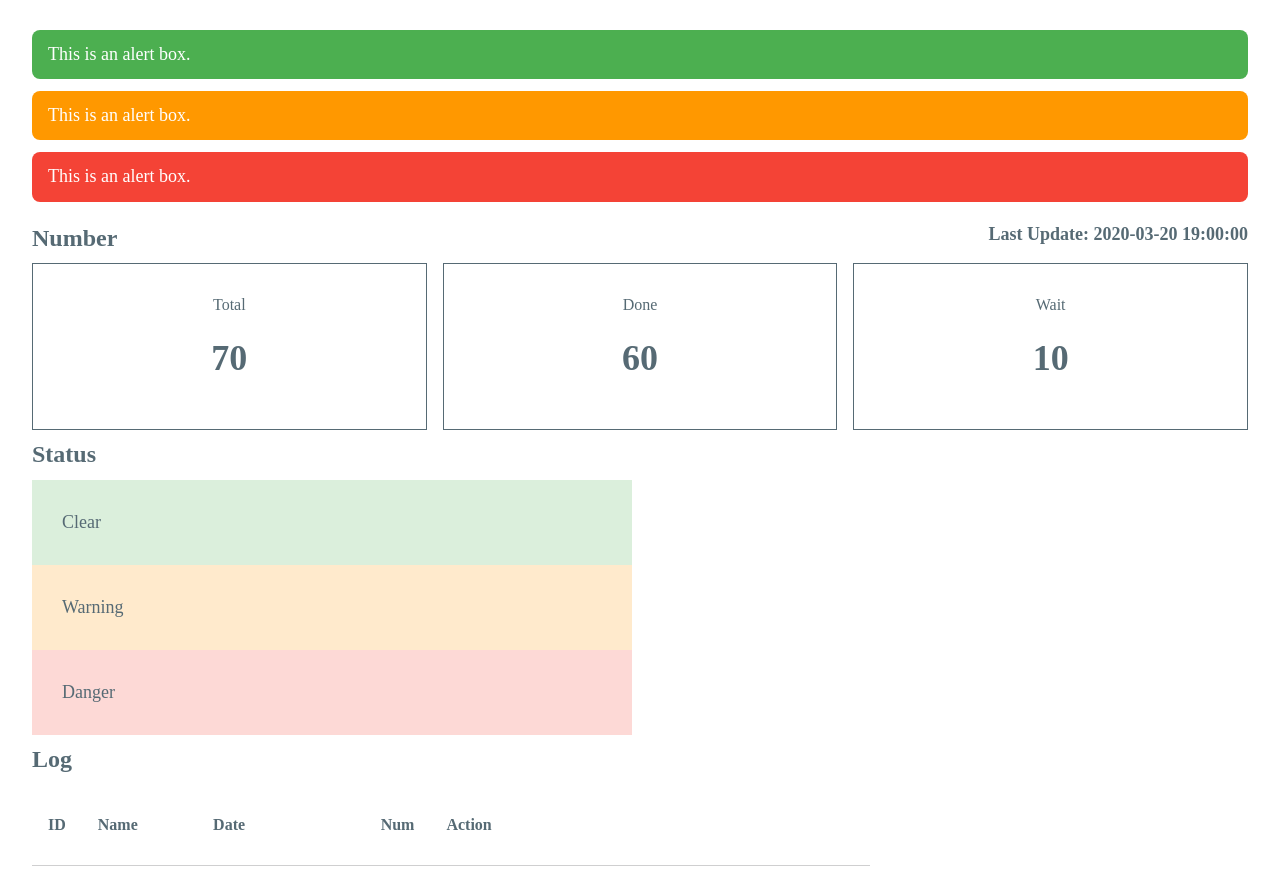
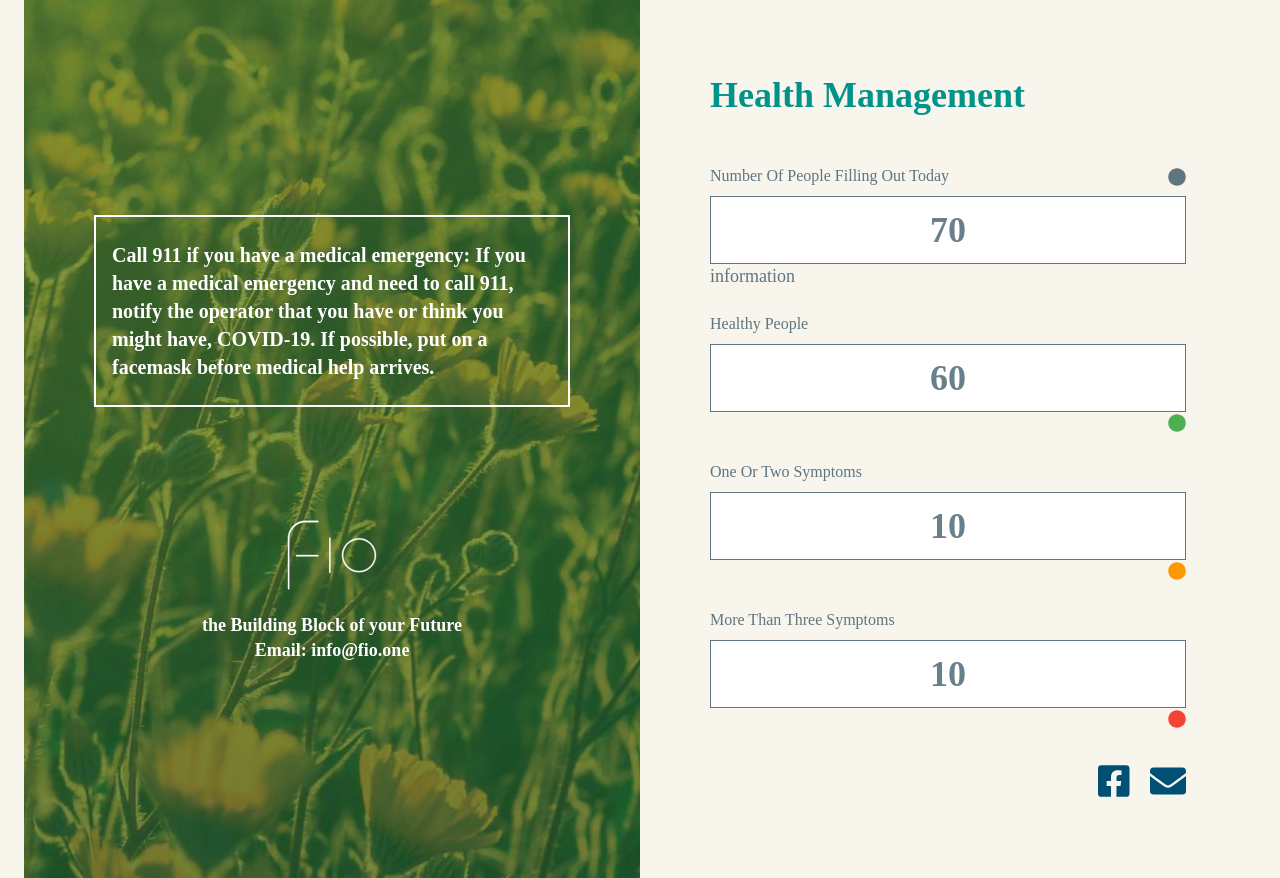
Before and after one commit to fio-one/HealthyMe, a website built with webpack: page src/index.twig in a window 1280 px wide. Shown: the top 878 px of the page. Built offline with nearby package versions, Linux system fonts and the light colour scheme.

Commit message:
add dasboard page

```diff
--- a/src/index.twig
+++ b/src/index.twig
@@ -4,9 +4,65 @@
 	{% include 'partial/header.twig' %}
 	{% include 'partial/lib.twig' %}
 </head>
-<body class="lang-{{ htmlWebpackPlugin.options.data.lang }}"><div class="container">
+<body class="lang-{{ htmlWebpackPlugin.options.data.lang }}"><div class="container-fluid">
 	{# dashboard #}
 	<div class="row">
+		<div class="col-md-6 center-flexbox info-container">
+			<div class="info-container-inner">
+				<div class="info-block">
+					<p>Call 911 if you have a medical emergency: If you have a medical emergency and need to call 911, notify the operator that you have or think you might have, COVID-19. If possible, put on a facemask before medical help arrives.</p>
+				</div>
+				<div class="fio-block">
+					<a href="#" class="logo"><img src="image/logo-white.svg"></a>
+					<p>the Building Block of your Future</p>
+					<p>Email: <a href="mailto:info@fio.one">info@fio.one</a></p>
+				</div>
+			</div>
+		</div>
+		<div class="col-md-6 center-flexbox num-container">
+			<div class="num-container-inner">
+				<h1>Health Management</h1>
+				{# num #}
+				<div class="row">
+					<div class="col-md-12"><div class="num-block clearfix">
+						<p class="title">
+							Number Of People Filling Out Today
+							<span class="float-right status-dot wait"><i class="fas fa-circle"></i></span>
+						</p>
+						<p class="num">70</p>
+						<p class="text-help">information</p>
+					</div></div>
+					<div class="col-md-12"><div class="num-block clearfix">
+						<p class="title">Healthy People</p>
+						<p class="num">60</p>
+						<span class="float-right status-dot success"><i class="fas fa-circle"></i></span>
+					</div></div>
+					<div class="col-md-12"><div class="num-block clearfix">
+						<p class="title">One Or Two Symptoms</p>
+						<p class="num">10</p>
+						<span class="float-right status-dot warning"><i class="fas fa-circle"></i></span>
+					</div></div>
+					<div class="col-md-12"><div class="num-block clearfix">
+						<p class="title">More Than Three Symptoms</p>
+						<p class="num">10</p>
+						<span class="float-right status-dot danger"><i class="fas fa-circle"></i></span>
+					</div></div>
+				</div>
+				{# contact #}
+				<div class="clearfix">
+					<div class="float-right link-group-block">
+						<ul>
+							<li><a href="https://www.facebook.com/FiO.ONE.EN/" target="_blank"><i class="fab fa-facebook-square"></i></a></li>
+							<li><a href="mailto:info@fio.one" target="_blank"><i class="fas fa-envelope"></i></a></li>
+						</ul>
+
+					</div>
+				</div>
+			</div>
+		</div>
+	</div>
+	{# element #}
+	{# <div class="row">
 		<div class="col-md-12">
 			<div class="alert success">This is an alert box.</div>
 			<div class="alert warning">This is an alert box.</div>
@@ -43,7 +99,6 @@
 		</div>
 		<div class="col-md-12">
 			<p class="block-title">Log</p>
-			{# table #}
 			<table>
 		    	<thead>
 		    		<tr>
@@ -91,6 +146,6 @@
 		    	</tbody>
 		    </table>
 		</div>
-	</div>
+	</div> #}
 </div></body>
 </html>
--- a/src/sass/base.scss
+++ b/src/sass/base.scss
@@ -1,5 +1,5 @@
 //color
-$base-color: #566a74;
+$base-color: #5f7580;
 $primary-color: #2196F3;
 $success-color: #4CAF50;
 $danger-color: #f44336;
--- a/src/sass/theme.scss
+++ b/src/sass/theme.scss
@@ -43,16 +43,122 @@ body {
   line-height: 1.4;
 	color: $base-color;
   position: relative;
+  background: #f7f5ec;
   -webkit-overflow-scrolling: touch;
+  word-break: break-word;
   &.lang-ch {
     font-family: 'Noto Sans TC', sans-serif;
   }
 }
 
-.container {
+.center-flexbox {
+  display: flex;
+  align-items: center;
+  justify-content: center;
+}
+
+.info-container {
+  min-height: 100vh;
+  padding: 70px;
+  background: transparent url(../image/bg.jpeg) scroll no-repeat 50% 50%;
+  color: #FFF;
+  font-weight: bold;
+
+  .info-block {
+    border: 2px solid #FFF;
+    padding: 24px 16px;
+    text-align: left;
+    margin: 0 auto 90px auto;
+    font-size: $l-font;
+  }
+
+  a {
+    display: inline-block;
+    color: #FFF;
+    &:hover {
+      text-decoration: underline;
+      color: #FFF;
+    }
+  }
+}
+
+
+.fio-block {
   margin: 0 auto;
-  padding: 30px;
+  text-align: center;
 }
+.logo {
+  display: block;
+  img {
+    width: 130px;
+    height: auto;
+  }
+}
+
+.num-container {
+  min-height: 100vh;
+  padding: 70px;
+
+  h1 {
+    color: #009389;
+    margin-bottom: 45px;
+  }
+}
+.num-block {
+  margin-bottom: 24px;
+  .title {
+    text-align: left;
+    margin-bottom: 8px;
+    font-size: $s-font;
+  }
+  .num {
+    border: 1px solid $base-color;
+    background: #FFF;
+    text-align: center;
+    padding: 8px 0;
+    font-size: $xxl-font;
+    font-weight: bold;
+    color: #68808c;
+  }
+}
+
+.status-dot {
+  font-size: $m-font;
+  display: inline-block;
+
+  &.wait {
+    color: $base-color;
+  }
+  &.success {
+    color: $success-color;
+  }
+  &.warning {
+    color: $warning-color;
+  }
+  &.danger {
+    color: $danger-color;
+  }
+}
+
+.link-group-block {
+  text-align: right;
+  li {
+    display: inline-block;
+    margin-left: 16px;
+    &:first-child {
+      margin-left: 0;
+    }
+  }
+  a {
+    color: #004f75;
+    font-size: $xxl-font;
+    &:hover {
+      color: rgba(#004f75, .8);
+    }
+  }
+}
+
+
 
 //status-bg
 .status-bg-success {
@@ -168,9 +274,6 @@ table {
     }
 }
 
-.block {
-  padding: 30px;
-}
 .block-title {
   font-size: $xl-font;
   font-weight: bold;
@@ -179,19 +282,6 @@ table {
 .block-info {
   font-size: $m-font;
 }
-.num-block {
-  text-align: center;
-  border: 1px solid $base-color;
-
-  .title {
-    font-size: $s-font;
-  }
-  .num {
-    font-size: $xxl-font;
-    font-weight: bold;
-    margin: 16px 0;
-  }
-}
 
 @import "mobile";
 @import "tablet";
```
Also changed, not shown: src/image/bg.jpeg (added).
